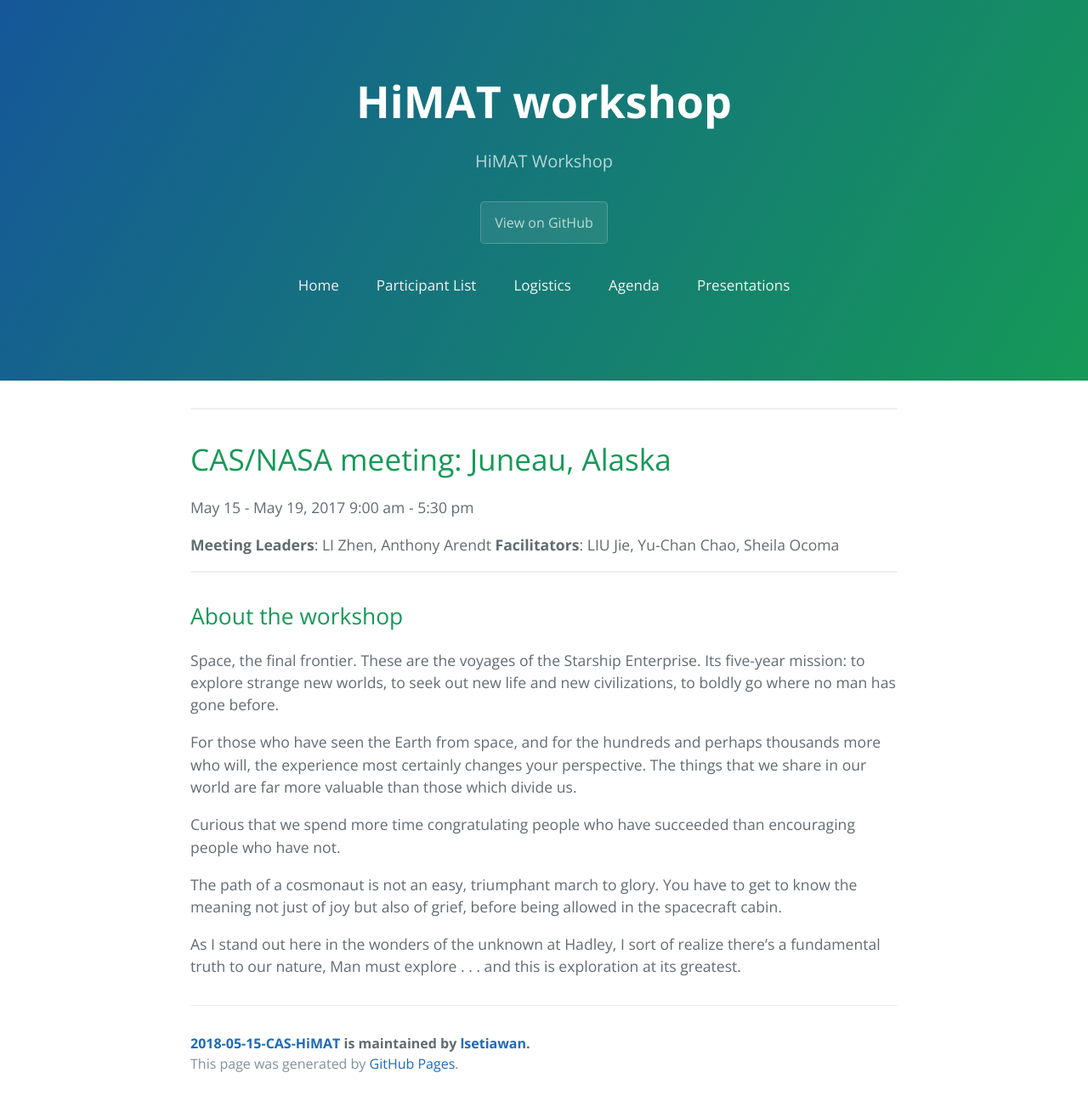
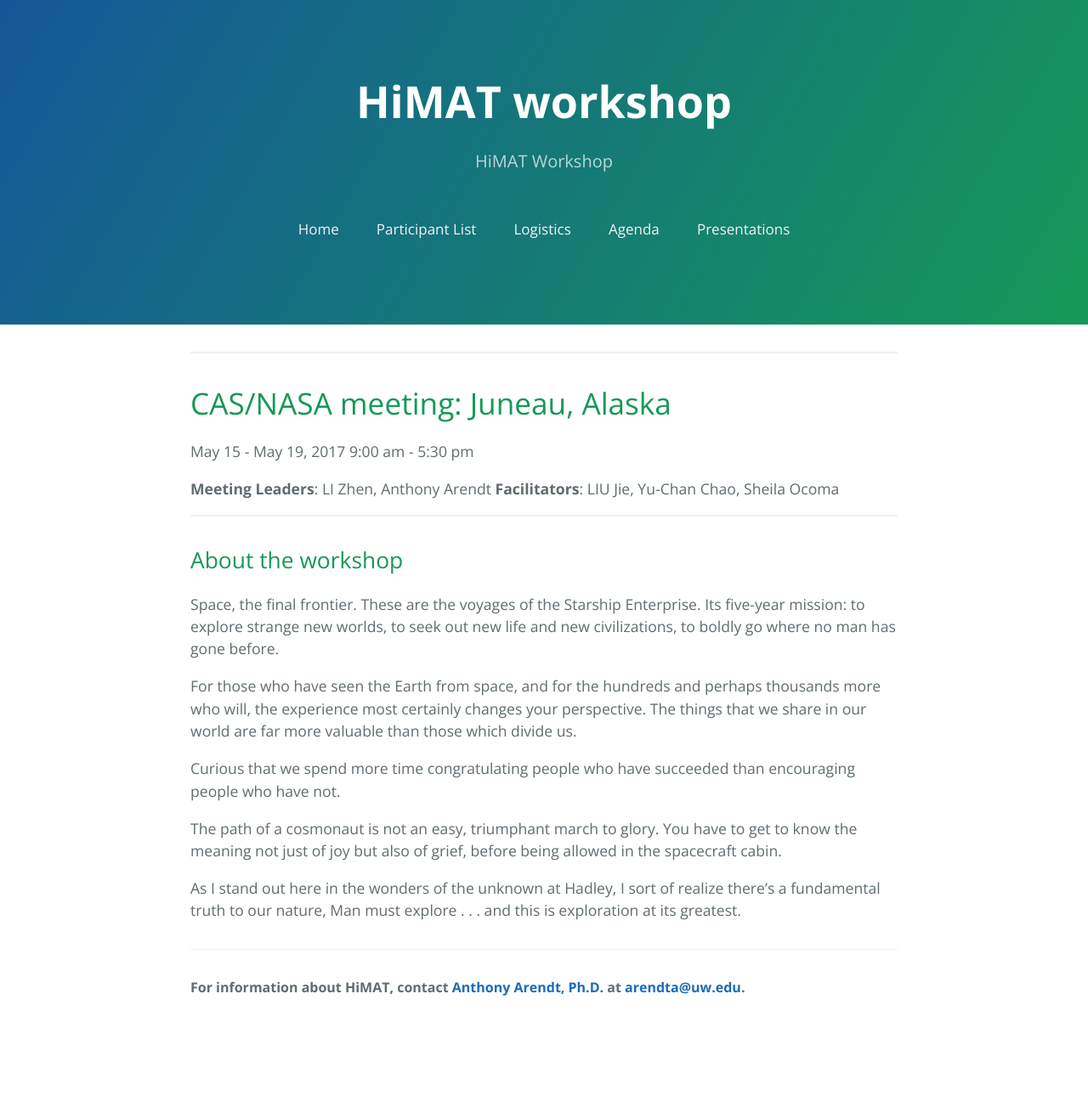
Before and after one commit to lsetiawan/2018-05-15-CAS-HiMAT, a Jekyll site: the page built from index.md, in a window 1280 px wide. Shown: the whole page at 85% size. Built offline with Jekyll 4.4.1, drawn with Linux system fonts in a browser that asks for light colours; after the commit the page ends 1206 px from its top, so only the background shows below that.

Commit message:
Update default.html

```diff
--- a/_layouts/default.html
+++ b/_layouts/default.html
@@ -13,13 +13,6 @@
     <section class="page-header">
       <h1 class="project-name">{{ site.title | default: site.github.repository_name }}</h1>
       <h2 class="project-tagline">{{ site.description | default: site.github.project_tagline }}</h2>
-      {% if site.github.is_project_page %}
-        <a href="{{ site.github.repository_url }}" class="btn">View on GitHub</a>
-      {% endif %}
-      {% if site.show_downloads %}
-        <a href="{{ site.github.zip_url }}" class="btn">Download .zip</a>
-        <a href="{{ site.github.tar_url }}" class="btn">Download .tar.gz</a>
-      {% endif %}
       <!-- navbar -->
       <div class="topnav" id="myTopnav">
             {% for item in site.data.pagelist.docs %}
@@ -30,13 +23,12 @@
 
     <section class="main-content">
       {{ content }}
-
       <footer class="site-footer">
         {% if site.github.is_project_page %}
-          <span class="site-footer-owner"><a href="{{ site.github.repository_url }}">{{ site.github.repository_name }}</a> is maintained by <a href="{{ site.github.owner_url }}">{{ site.github.owner_name }}</a>.</span>
+          <span class="site-footer-owner">For information about HiMAT, contact <a href="{{ site.author_url }}">{{ site.author_name }}</a>
+          at <a href="mailto:{{ site.author_email }}">{{ site.author_email }}</a>.</span>
         {% endif %}
-        <span class="site-footer-credits">This page was generated by <a href="https://pages.github.com">GitHub Pages</a>.</span>
-      </footer>
+       </footer>
     </section>
 
     {% if site.google_analytics %}
```
